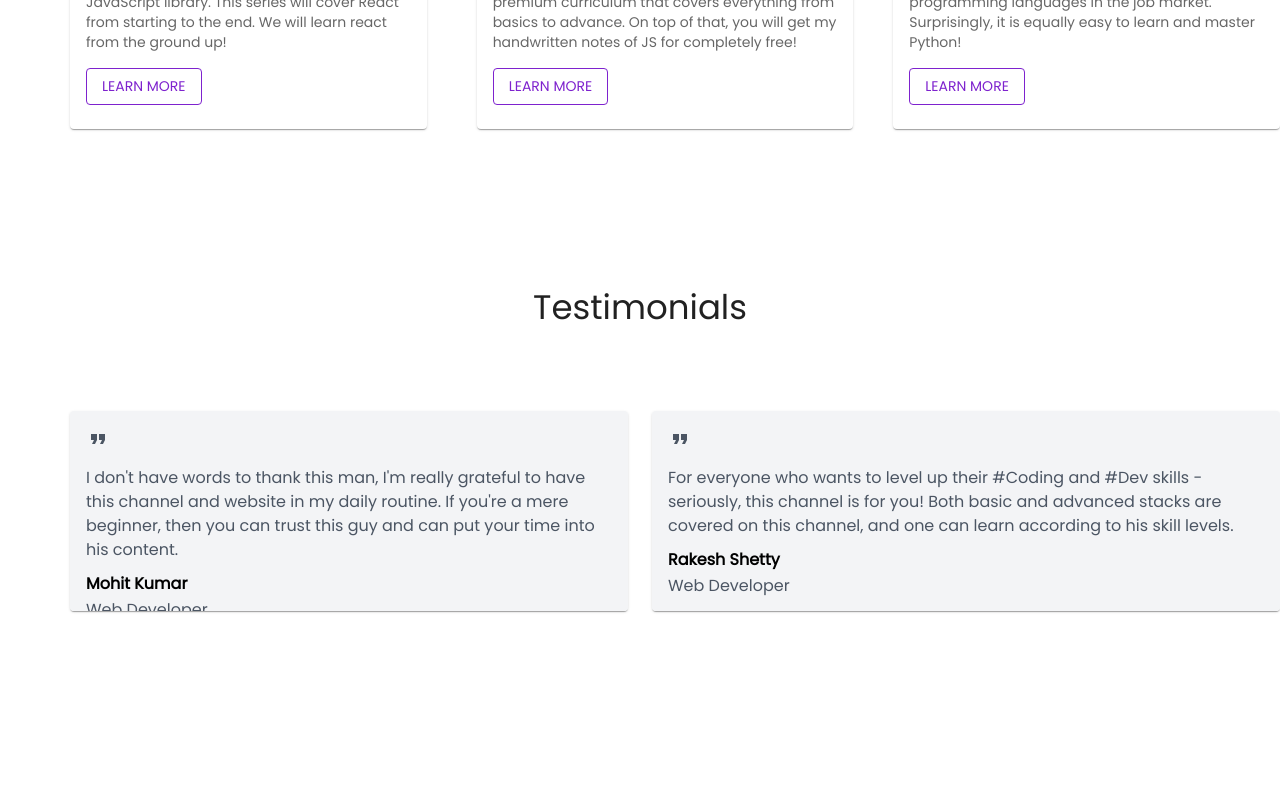
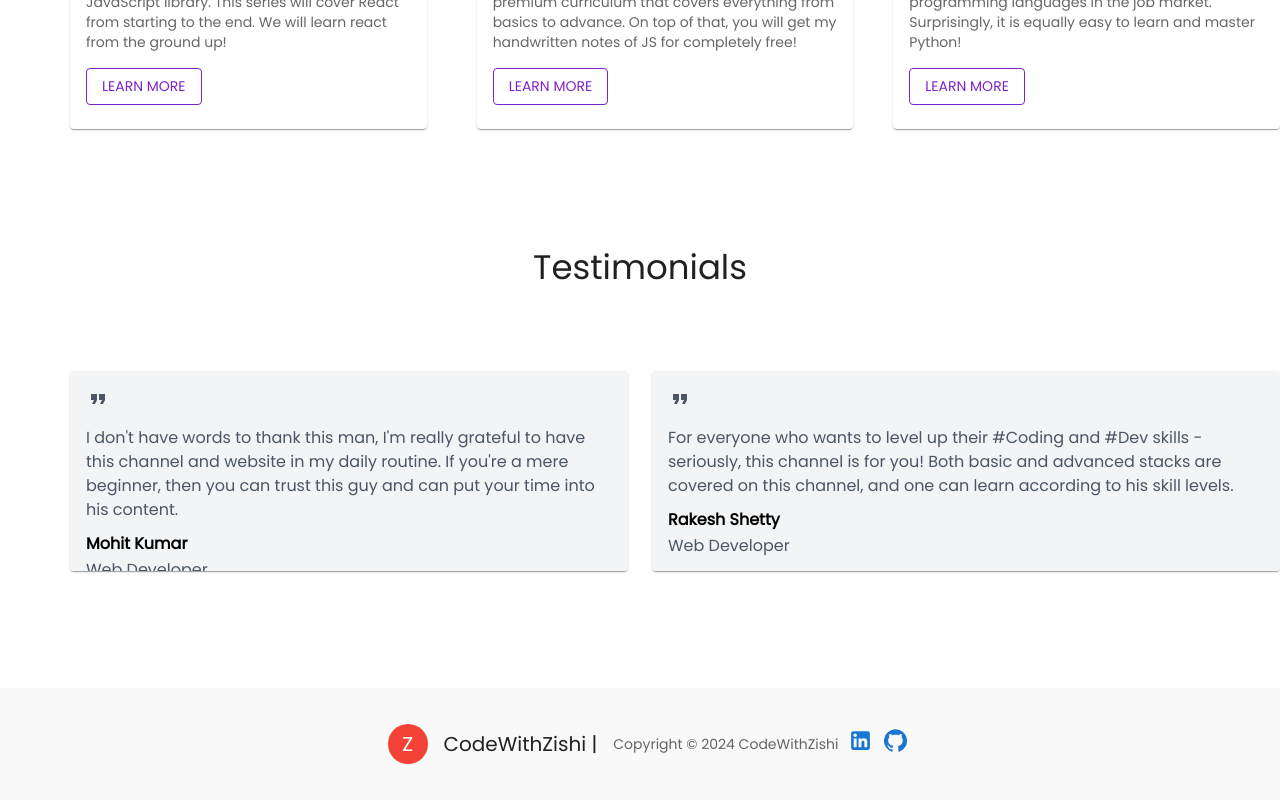
Before and after one commit to zeeshanafzal73/Blogs-Site, a React (Vite) app in the folder Blog site/: page / in a window 1280 px wide. Shown: the part 1063-1863 px from the top of the page. Before the commit the page ends 1681 px from the top, so only its background shows below. Built offline with nearby package versions, Linux system fonts and the light colour scheme.

Commit message:
some changes done

```diff
--- a/Blog site/src/App.jsx
+++ b/Blog site/src/App.jsx
@@ -12,6 +12,7 @@ import REACT from "./components/react";
 import DRF from "./components/drf";
 import PYTHON from "./components/python";
 import NAVBAR from "./components/navbar/nav";
+import Footer from "./components/footer/footer";
 
 const theme = createTheme({
   typography: {
@@ -25,7 +26,7 @@ const App = () => {
       <ThemeProvider theme={theme}>
         <CssBaseline />
         <Router>
-        <NAVBAR theme={theme} />
+          <NAVBAR theme={theme} />
           <Routes>
             <Route path="/" element={<Home theme={theme} />} />
             <Route path="/html" element={<HTML theme={theme} />} />
@@ -36,6 +37,7 @@ const App = () => {
             <Route path="/drf" element={<DRF theme={theme} />} />
             <Route path="/python" element={<PYTHON theme={theme} />} />
           </Routes>
+          <Footer />
         </Router>
       </ThemeProvider>
     </>
--- a/Blog site/src/components/home.jsx
+++ b/Blog site/src/components/home.jsx
@@ -6,7 +6,10 @@ import { Container } from "@mui/material";
 const Home = () => {
   return (
     <>
-      <Container maxWidth="xl" style={{paddingLeft:'0px', paddingRight: '0px'}}>
+      <Container
+        maxWidth="xl"
+        style={{ paddingLeft: "0px", paddingRight: "0px" }}
+      >
         <HeroSection />
         <Cards />
         <Testimonial />
--- a/Blog site/src/components/testimonial.jsx
+++ b/Blog site/src/components/testimonial.jsx
@@ -8,7 +8,7 @@ const Testimonial = () => {
       <Box
         sx={{
           display: { xs: "none", md: "flex" },
-          marginTop: "150px",
+          marginTop: "110px",
           flexWrap: "wrap",
           justifyContent: "center",
         }}
```
